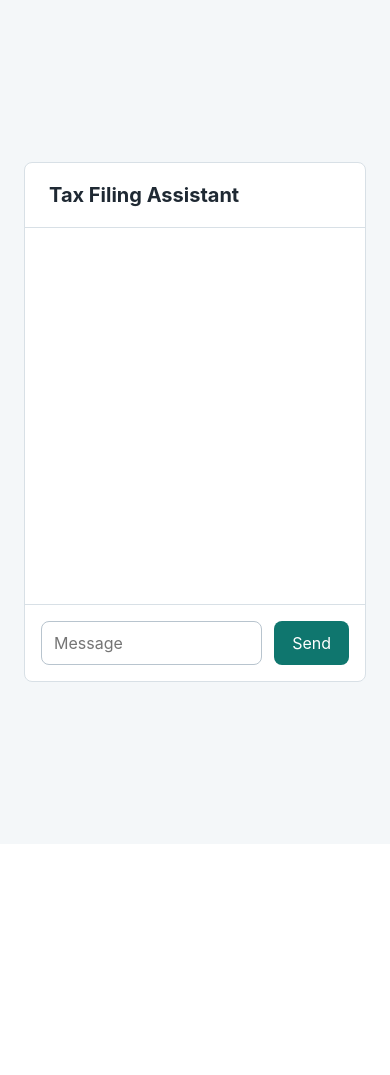
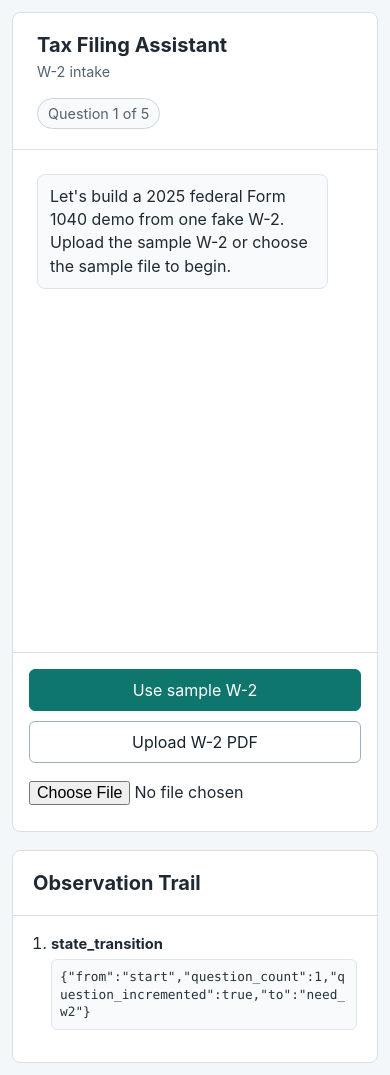
Before and after one commit to NguyenLossRatio/G5Hackathon, a FastAPI app: page / in a window 390 px wide. Before the commit the page ends 682 px from the top, so only its background shows below. Run offline with FastAPI, Linux system fonts and the light colour scheme; data comes from the database, SQL or seed files in the repository.

Commit message:
Build minimal web chat

```diff
--- a/app/static/app.js
+++ b/app/static/app.js
@@ -1,18 +1,299 @@
-const form = document.querySelector("#chat-form");
-const input = document.querySelector("#message-input");
-const messages = document.querySelector("#messages");
+const state = {
+  sessionId: null,
+  phase: "start",
+  actions: [],
+  busy: false,
+};
 
-form?.addEventListener("submit", (event) => {
+const elements = {
+  messages: document.querySelector("#messages"),
+  phaseLabel: document.querySelector("#phase-label"),
+  questionCounter: document.querySelector("#question-counter"),
+  status: document.querySelector("#status-message"),
+  sampleButton: document.querySelector("#sample-w2-button"),
+  uploadInput: document.querySelector("#w2-upload"),
+  chatForm: document.querySelector("#chat-form"),
+  messageInput: document.querySelector("#message-input"),
+  downloadLink: document.querySelector("#download-link"),
+  events: document.querySelector("#events"),
+  groups: {
+    w2: document.querySelector("#w2-actions"),
+    filingStatus: document.querySelector("#filing-status-actions"),
+    digitalAssets: document.querySelector("#digital-assets-actions"),
+    refund: document.querySelector("#refund-actions"),
+  },
+};
+
+const phaseLabels = {
+  start: "Starting session",
+  need_w2: "W-2 intake",
+  need_filing_status: "Filing status",
+  need_household: "Household details",
+  need_digital_assets: "Digital assets",
+  need_refund: "Refund method",
+  complete: "Complete",
+};
+
+document.addEventListener("DOMContentLoaded", startChat);
+
+elements.sampleButton?.addEventListener("click", async () => {
+  if (!state.sessionId) {
+    return;
+  }
+  appendMessage("user", "Use sample W-2");
+  await uploadW2({ useSample: true });
+});
+
+elements.uploadInput?.addEventListener("change", async () => {
+  const file = elements.uploadInput.files?.[0];
+  if (!file || !state.sessionId) {
+    return;
+  }
+  appendMessage("user", `Upload ${file.name}`);
+  await uploadW2({ file });
+  elements.uploadInput.value = "";
+});
+
+document.querySelectorAll("[data-answer]").forEach((button) => {
+  button.addEventListener("click", async () => {
+    const rawAnswer = button.dataset.answer;
+    const answer = answerValue(rawAnswer);
+    appendMessage("user", button.textContent.trim());
+    await sendAnswer(answer);
+  });
+});
+
+elements.chatForm?.addEventListener("submit", async (event) => {
   event.preventDefault();
-
-  const value = input.value.trim();
+  const value = elements.messageInput.value.trim();
   if (!value) {
     return;
   }
+  appendMessage("user", value);
+  elements.messageInput.value = "";
+  if (state.actions.includes("answer_household")) {
+    await sendAnswer(value);
+  } else {
+    await sendMessage(value);
+  }
+});
 
-  const message = document.createElement("p");
-  message.className = "message";
-  message.textContent = value;
-  messages.append(message);
-  input.value = "";
-});
+async function startChat() {
+  setBusy(true, "Starting chat...");
+  try {
+    const response = await api("/api/chat/start", { method: "POST" });
+    handleChatResponse(response);
+  } catch (error) {
+    showError(error);
+  } finally {
+    setBusy(false);
+  }
+}
+
+async function uploadW2({ useSample = false, file = null }) {
+  setBusy(true, "Reading W-2...");
+  try {
+    const body = new FormData();
+    body.append("session_id", state.sessionId);
+    if (useSample) {
+      body.append("use_sample", "true");
+    } else {
+      body.append("file", file);
+    }
+    const response = await api("/api/chat/upload-w2", { method: "POST", body });
+    handleChatResponse(response);
+  } catch (error) {
+    showError(error);
+    await refreshEvents();
+  } finally {
+    setBusy(false);
+  }
+}
+
+async function sendAnswer(answer) {
+  setBusy(true, "Sending answer...");
+  try {
+    const response = await api("/api/chat/message", {
+      method: "POST",
+      headers: { "Content-Type": "application/json" },
+      body: JSON.stringify({ session_id: state.sessionId, answer }),
+    });
+    handleChatResponse(response);
+  } catch (error) {
+    showError(error);
+    await refreshEvents();
+  } finally {
+    setBusy(false);
+  }
+}
+
+async function sendMessage(message) {
+  setBusy(true, "Sending message...");
+  try {
+    const response = await api("/api/chat/message", {
+      method: "POST",
+      headers: { "Content-Type": "application/json" },
+      body: JSON.stringify({ session_id: state.sessionId, message }),
+    });
+    handleChatResponse(response);
+  } catch (error) {
+    showError(error);
+    await refreshEvents();
+  } finally {
+    setBusy(false);
+  }
+}
+
+async function api(url, options) {
+  const response = await fetch(url, options);
+  if (!response.ok) {
+    let message = `${response.status} ${response.statusText}`;
+    try {
+      const body = await response.json();
+      message = body.detail || message;
+    } catch {
+      // Keep the HTTP status if the response is not JSON.
+    }
+    throw new Error(message);
+  }
+  return response.json();
+}
+
+function handleChatResponse(response) {
+  state.sessionId = response.session_id;
+  state.phase = response.phase;
+  state.actions = response.actions || [];
+  appendMessage("assistant", response.message);
+  renderState(response);
+  refreshEvents();
+}
+
+function renderState(response) {
+  elements.phaseLabel.textContent = phaseLabels[response.phase] || response.phase;
+  elements.questionCounter.textContent = `Question ${response.question_count || 0} of 5`;
+  elements.downloadLink.hidden = !response.download_url;
+  if (response.download_url) {
+    elements.downloadLink.href = response.download_url;
+  }
+
+  setGroupVisibility(elements.groups.w2, hasAnyAction(["upload_w2", "use_sample_w2"]));
+  setGroupVisibility(elements.groups.filingStatus, hasAnyAction([
+    "single",
+    "married_filing_jointly",
+    "married_filing_separately",
+    "head_of_household",
+  ]));
+  setGroupVisibility(elements.groups.digitalAssets, hasAnyAction(["yes", "no"]));
+  setGroupVisibility(elements.groups.refund, hasAnyAction(["paper_check", "direct_deposit"]));
+
+  const showTextInput = state.actions.includes("answer_household") || !response.actions?.length;
+  elements.chatForm.hidden = response.phase === "complete" || !showTextInput;
+  elements.messageInput.placeholder = state.actions.includes("answer_household")
+    ? "Type household details"
+    : "Message";
+}
+
+function setGroupVisibility(group, visible) {
+  if (group) {
+    group.hidden = !visible;
+  }
+}
+
+function hasAnyAction(actions) {
+  return actions.some((action) => state.actions.includes(action));
+}
+
+function answerValue(rawAnswer) {
+  if (rawAnswer === "true") {
+    return true;
+  }
+  if (rawAnswer === "false") {
+    return false;
+  }
+  if (rawAnswer === "direct_deposit") {
+    return {
+      method: "direct_deposit",
+      routing_number: "000000000",
+      account_number: "000000000000",
+      account_type: "checking",
+    };
+  }
+  return rawAnswer;
+}
+
+function appendMessage(role, text) {
+  if (!text) {
+    return;
+  }
+  const message = document.createElement("article");
+  message.className = `message ${role}`;
+  message.textContent = text;
+  elements.messages.append(message);
+  elements.messages.scrollTop = elements.messages.scrollHeight;
+}
+
+async function refreshEvents() {
+  if (!state.sessionId) {
+    return;
+  }
+  try {
+    const response = await fetch(`/api/sessions/${state.sessionId}/events`);
+    if (!response.ok) {
+      return;
+    }
+    const body = await response.json();
+    renderEvents(body.events || []);
+  } catch {
+    // Observation refresh should not block the chat flow.
+  }
+}
+
+function renderEvents(events) {
+  elements.events.replaceChildren();
+  for (const event of events) {
+    const item = document.createElement("li");
+    const type = document.createElement("strong");
+    const payload = document.createElement("code");
+    type.textContent = event.event_type;
+    payload.textContent = compactJson(sanitizePayload(event.payload || {}));
+    item.append(type, payload);
+    elements.events.append(item);
+  }
+}
+
+function sanitizePayload(value) {
+  if (Array.isArray(value)) {
+    return value.map(sanitizePayload);
+  }
+  if (value && typeof value === "object") {
+    return Object.fromEntries(
+      Object.entries(value)
+        .filter(([key]) => !key.toLowerCase().includes("path"))
+        .map(([key, nested]) => [key, sanitizePayload(nested)])
+    );
+  }
+  if (typeof value === "string" && looksLikeLocalPath(value)) {
+    return "[local path hidden]";
+  }
+  return value;
+}
+
+function looksLikeLocalPath(value) {
+  return value.startsWith("/") || /^[A-Za-z]:\\/.test(value);
+}
+
+function compactJson(value) {
+  return JSON.stringify(value);
+}
+
+function setBusy(isBusy, message = "") {
+  state.busy = isBusy;
+  elements.status.textContent = message;
+  document.querySelectorAll("button, input").forEach((control) => {
+    control.disabled = isBusy;
+  });
+}
+
+function showError(error) {
+  elements.status.textContent = error.message || "Something went wrong.";
+}
--- a/app/static/styles.css
+++ b/app/static/styles.css
@@ -12,73 +12,278 @@ body {
   margin: 0;
 }
 
+button,
+input {
+  font: inherit;
+}
+
+button,
+.upload-label,
+.download-link {
+  min-height: 42px;
+  border-radius: 6px;
+}
+
+button {
+  border: 1px solid #9fb0bd;
+  padding: 0 14px;
+  color: #15232d;
+  background: #ffffff;
+  cursor: pointer;
+}
+
+button:hover:not(:disabled),
+.upload-label:hover,
+.download-link:hover {
+  background: #eef4f7;
+}
+
+button:disabled,
+input:disabled {
+  cursor: wait;
+  opacity: 0.65;
+}
+
 .chat-shell {
   min-height: 100vh;
   display: grid;
-  place-items: center;
+  grid-template-columns: minmax(0, 1fr) minmax(280px, 380px);
+  gap: 18px;
   padding: 24px;
 }
 
-.chat-panel {
-  width: min(100%, 720px);
-  min-height: 520px;
-  display: grid;
-  grid-template-rows: auto 1fr auto;
+.chat-panel,
+.observation-panel {
+  min-height: calc(100vh - 48px);
   border: 1px solid #d8e0e6;
   border-radius: 8px;
   background: #ffffff;
 }
 
-.chat-header {
-  padding: 20px 24px;
+.chat-panel {
+  display: grid;
+  grid-template-rows: auto minmax(260px, 1fr) auto;
+  min-width: 0;
+}
+
+.chat-header,
+.observation-header {
   border-bottom: 1px solid #d8e0e6;
 }
 
-.chat-header h1 {
+.chat-header {
+  display: flex;
+  align-items: flex-start;
+  justify-content: space-between;
+  gap: 16px;
+  padding: 20px 24px;
+}
+
+.chat-header h1,
+.observation-header h2 {
   margin: 0;
   font-size: 1.25rem;
   font-weight: 650;
 }
 
+.phase-label,
+.question-counter,
+.status-message {
+  margin: 6px 0 0;
+  color: #526371;
+  font-size: 0.9rem;
+}
+
+.question-counter {
+  flex: 0 0 auto;
+  margin-top: 2px;
+  padding: 6px 10px;
+  border: 1px solid #cad5dd;
+  border-radius: 999px;
+  background: #f8fafb;
+}
+
 .messages {
+  display: flex;
+  flex-direction: column;
+  gap: 12px;
   padding: 24px;
   overflow-y: auto;
 }
 
 .message {
   width: fit-content;
-  max-width: 80%;
-  margin: 0 0 12px;
+  max-width: min(80%, 680px);
+  margin: 0;
   padding: 10px 12px;
   border-radius: 8px;
-  background: #e7f1ff;
+  line-height: 1.45;
 }
 
-.chat-form {
+.message.assistant {
+  align-self: flex-start;
+  border: 1px solid #dbe5ea;
+  background: #f8fafb;
+}
+
+.message.user {
+  align-self: flex-end;
+  color: #ffffff;
+  background: #0f766e;
+}
+
+.controls {
   display: grid;
-  grid-template-columns: 1fr auto;
   gap: 12px;
   padding: 16px;
   border-top: 1px solid #d8e0e6;
 }
 
-.chat-form input,
-.chat-form button {
-  min-height: 44px;
-  border-radius: 8px;
-  font: inherit;
+.control-group,
+.chat-form {
+  display: flex;
+  flex-wrap: wrap;
+  gap: 10px;
+}
+
+.chip-group button {
+  background: #f7fbfc;
+}
+
+.upload-label,
+.download-link {
+  display: inline-flex;
+  align-items: center;
+  justify-content: center;
+  border: 1px solid #9fb0bd;
+  padding: 0 14px;
+  color: #15232d;
+  text-decoration: none;
+  cursor: pointer;
+}
+
+#w2-upload {
+  width: min(100%, 260px);
+  min-height: 42px;
+  padding: 8px 0;
+}
+
+.chat-form {
+  display: grid;
+  grid-template-columns: minmax(0, 1fr) auto;
 }
 
 .chat-form input {
   min-width: 0;
+  min-height: 42px;
   border: 1px solid #b8c4ce;
+  border-radius: 6px;
   padding: 0 12px;
 }
 
-.chat-form button {
-  border: 0;
-  padding: 0 18px;
+.chat-form button,
+#sample-w2-button,
+.download-link {
   color: #ffffff;
+  border-color: #0f766e;
   background: #0f766e;
-  cursor: pointer;
 }
+
+.chat-form button:hover:not(:disabled),
+#sample-w2-button:hover:not(:disabled),
+.download-link:hover {
+  background: #115e59;
+}
+
+.status-message:empty {
+  display: none;
+}
+
+.observation-panel {
+  display: grid;
+  grid-template-rows: auto 1fr;
+  min-width: 0;
+}
+
+.observation-header {
+  padding: 20px;
+}
+
+.events {
+  min-width: 0;
+  margin: 0;
+  padding: 16px 20px 20px 38px;
+  overflow: auto;
+}
+
+.events li {
+  margin-bottom: 12px;
+  line-height: 1.4;
+}
+
+.events strong {
+  display: block;
+  margin-bottom: 4px;
+  font-size: 0.92rem;
+}
+
+.events code {
+  display: block;
+  max-width: 100%;
+  overflow-wrap: anywhere;
+  border: 1px solid #dde6eb;
+  border-radius: 6px;
+  padding: 8px;
+  color: #26343d;
+  background: #f8fafb;
+  font-family: ui-monospace, SFMono-Regular, Menlo, Consolas, monospace;
+  font-size: 0.8rem;
+}
+
+[hidden] {
+  display: none !important;
+}
+
+@media (max-width: 860px) {
+  .chat-shell {
+    grid-template-columns: 1fr;
+    padding: 12px;
+  }
+
+  .chat-panel,
+  .observation-panel {
+    min-height: auto;
+  }
+
+  .chat-panel {
+    min-height: calc(100vh - 24px);
+  }
+
+  .chat-header {
+    flex-direction: column;
+  }
+
+  .question-counter {
+    align-self: flex-start;
+  }
+
+  .message {
+    max-width: 92%;
+  }
+}
+
+@media (max-width: 520px) {
+  .chat-form {
+    grid-template-columns: 1fr;
+  }
+
+  .control-group button,
+  .upload-label,
+  .download-link {
+    width: 100%;
+  }
+
+  #w2-upload {
+    width: 100%;
+  }
+}
--- a/app/templates/index.html
+++ b/app/templates/index.html
@@ -10,14 +10,52 @@
     <main id="chat-root" class="chat-shell">
       <section class="chat-panel" aria-label="Tax filing chat">
         <header class="chat-header">
-          <h1>Tax Filing Assistant</h1>
+          <div>
+            <h1>Tax Filing Assistant</h1>
+            <p id="phase-label" class="phase-label">Starting session</p>
+          </div>
+          <p id="question-counter" class="question-counter">Question 0 of 5</p>
         </header>
-        <div id="messages" class="messages" aria-live="polite"></div>
-        <form id="chat-form" class="chat-form">
-          <input id="message-input" name="message" type="text" autocomplete="off" placeholder="Message">
-          <button type="submit">Send</button>
-        </form>
+        <div id="messages" class="messages" aria-live="polite" aria-label="Conversation"></div>
+        <div class="controls" aria-label="Chat controls">
+          <div id="w2-actions" class="control-group">
+            <button id="sample-w2-button" type="button">Use sample W-2</button>
+            <label class="upload-label" for="w2-upload">Upload W-2 PDF</label>
+            <input id="w2-upload" name="file" type="file" accept="application/pdf">
+          </div>
+
+          <div id="filing-status-actions" class="control-group chip-group" aria-label="Filing status">
+            <button type="button" data-answer="single">Single</button>
+            <button type="button" data-answer="married_filing_jointly">Married filing jointly</button>
+            <button type="button" data-answer="married_filing_separately">Married filing separately</button>
+            <button type="button" data-answer="head_of_household">Head of household</button>
+          </div>
+
+          <div id="digital-assets-actions" class="control-group chip-group" aria-label="Digital assets">
+            <button type="button" data-answer="true">Yes</button>
+            <button type="button" data-answer="false">No</button>
+          </div>
+
+          <div id="refund-actions" class="control-group chip-group" aria-label="Refund method">
+            <button type="button" data-answer="paper_check">Paper check</button>
+            <button type="button" data-answer="direct_deposit">Direct deposit</button>
+          </div>
+
+          <form id="chat-form" class="chat-form">
+            <input id="message-input" name="message" type="text" autocomplete="off" placeholder="Type household details">
+            <button type="submit">Send</button>
+          </form>
+
+          <a id="download-link" class="download-link" href="#" hidden>Download completed PDF</a>
+          <p id="status-message" class="status-message" role="status" aria-live="polite"></p>
+        </div>
       </section>
+      <aside class="observation-panel" aria-label="Observation trail">
+        <header class="observation-header">
+          <h2>Observation Trail</h2>
+        </header>
+        <ol id="events" class="events"></ol>
+      </aside>
     </main>
     <script src="/static/app.js"></script>
   </body>
```
Also changed, not shown: tests/test_e2e_chat.py (added, +95 -0 lines).
